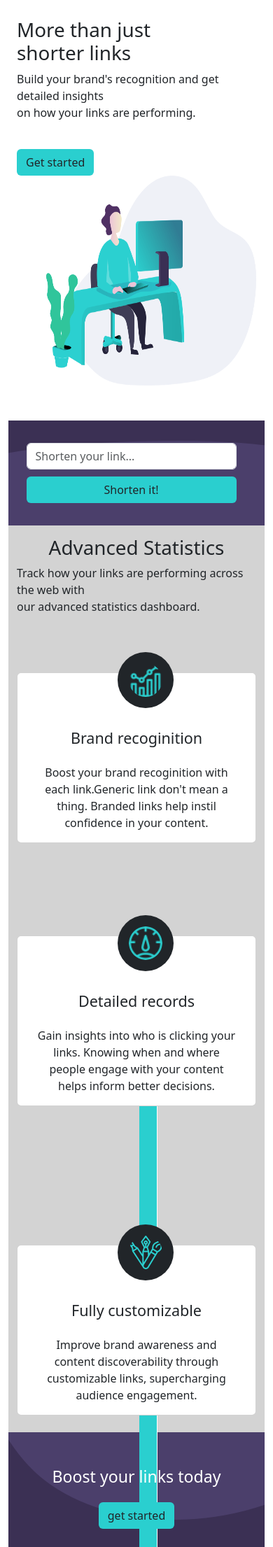
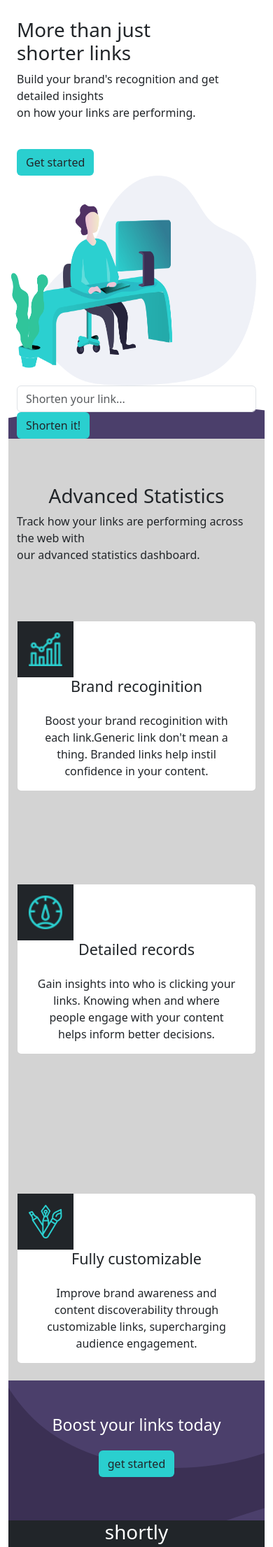
Before and after one commit to vijayasakthip/challenge, a PHP site: page / in a window 390 px wide. Shown: the part 56-2267 px from the top of the page at 70% size. Run offline with PHP 8.4, Linux system fonts and the light colour scheme.

Commit message:
Update and rename index.html to index.php

```diff
--- a/index.html
+++ b/index.php
@@ -1,3 +1,8 @@
+<?php
+session_start();
+
+?>
+
 <!DOCTYPE html>
 <html lang="en">
 <head>
@@ -9,234 +14,36 @@
   <title>Frontend Mentor | Shortly URL shortening API Challenge</title>
   <link href="https://cdn.jsdelivr.net/npm/bootstrap@5.3.3/dist/css/bootstrap.min.css" rel="stylesheet" integrity="sha384-QWTKZyjpPEjISv5WaRU9OFeRpok6YctnYmDr5pNlyT2bRjXh0JMhjY6hW+ALEwIH" crossorigin="anonymous">
   <link rel="stylesheet" href="style.css">
-
-
-
 <style>
-.navbarscustom{
-  background-color: white;
+  .computerimage{
+  height:300px;
+  width:600px;
   }
-@media screen and (max-width:500px){
-  .navbarscustom{
-    background-color:hsl(257, 27%, 26%);
+  @media(max-width:769px){
+    .computerimage{
+    height:300px;
+    width:700px;
   }
   }
-
-
-  .searchbar{
-    width: 400px;
-    margin-right: 40px;
-  }
-@media (max-width:575px){
-.searchbar{
-  width: 450px;
-  margin-left: 30px;
-  margin-bottom: 10px;
+  @media(max-width:426px){
+    .computerimage{
+    height:300px;
+    width:350px;
   }
   }
-@media (max-width:500px){
-  .searchbar{
+  @media(max-width:376px){
+    .computerimage{
+    height:300px;
     width:300px;
-  margin-left: 25px;
-  margin-bottom: 10px;
   }
   }
-
-
-#button{
-  width: 100px;
-  margin-left: 10px;
-
-}
-
-@media (max-width:620px){
-#button{
-width: 100px;
-margin-left: 30px;
+  @media(max-width:320px){
+    .computerimage{
+    height:300px;
+    width:280px;
   }
   }
-
-@media (max-width:590px){
-#button{
-width: 100px;
-margin-left: 50px;
-}
-}
-
-@media (max-width:575px){
-#button{
-width: 450px;
-margin-left: 30px;
-
-}
-}
-
-@media(max-width:500px){
-  #button{
-    width:300px;
-    margin-left:25px ;
-  }
-}
-
-
-.imageback{
-  background-color:hsl(257, 27%, 26%);
-  height: 150px;
-  width: 90%;
- margin-left: 65px;
- position: relative;
- top: 50px;
-
-}
-
-@media (max-width:1100px){
-.imageback{
-  margin: 0px;
-  width: 100%;
-}
-
-}
-@media (max-width:575px){
-.imageback{
-  margin: 0px;
-  width: 100%;
-}
-
-}
-
-@media (max-width:500px){
-.imageback{
-  margin: 0px;
-  width: 100%;
-}
-
-}
-.borderline{
-  border: 1px solid white;
-  background-color: hsl(180, 66%, 49%);
-  width: 80%;
-  height: 20px;
-  position:absolute;
-  top:160%;
-  left: 10%;
-}
-@media (max-width:991px){
-  .borderline{
-border-left: 1px solid hsl(180, 66%, 49%);
-position: absolute;
-top: 240%;
-left: 50%;
-width: 1%;
-height: 800px;
-  }
-}
-@media (max-width:800px){
-  .borderline{
-border-left: 1px solid hsl(180, 66%, 49%);
-position: absolute;
-top: 240%;
-left: 51%;
-width: 1%;
-height: 800px;
-  }
-}
-  @media (max-width:640px){
-  .borderline{
-border-left: 1px solid hsl(180, 66%, 49%);
-position: absolute;
-top: 230%;
-left: 52%;
-width: 1%;
-height: 800px;
-  }
-}
-
-@media (max-width:500px){
-  .borderline{
-border-left: 1px solid hsl(180, 66%, 49%);
-position: absolute;
-top: 175%;
-left: 51%;
-width: 1%;
-height: 900px;
-  }
-}
-
-
-
-.icon1{
-  border-radius: 50%;
-  position: relative;
-  bottom: 30px;
-  left: 20px;
-}
-@media(max-width:991px){
-  .icon1{
-    position: relative;
-    bottom: 30px;
-    left: 47%;
-  }
-
-}
-@media(max-width:500px){
-  .icon1{
-    position: relative;
-    bottom: 30px;
-    left: 42%;
-  }
-
-}
-
-
-.icon2{
-  border-radius: 50%;
-  position: relative;
-  bottom: 30px;
-  left: 25px;
-}
-@media(max-width:991px){
-  .icon2{
-    position: relative;
-    bottom: 30px;
-    left: 47%;
-  }
-}
-@media(max-width:500px){
-  .icon2{
-    position: relative;
-    bottom: 30px;
-    left: 42%;
-  }
-
-}
-
-.icon3{
-  border-radius: 50%;
-  position: relative;
-  bottom: 30px;
-  left: 30px;
-}
-@media(max-width:991px){
-  .icon3{
-    position: relative;
-    bottom: 30px;
-    left: 47%;
-  }
-}
-@media(max-width:500px){
-  .icon3{
-    position: relative;
-    bottom: 30px;
-    left: 42%;
-  }
-
-}
-
-
-
 </style>
-
-
 </head>
 <body >
 
@@ -279,17 +86,30 @@ height: 900px;
           </div>
           <div class="collapse navbar-collapse justify-content-end mx-5  navbarscustom " id="navbarNav">
             <ul class="navbar-nav">
-
+              <?php
+if(isset($_SESSION['userid']) && $_SESSION['userid'] !=''){?>
 <li class="nav-item">
-                <a class="nav-link" style="text-align: center;" href="#" >
+                <a class="nav-link" style="text-align: center;" href="Logout.php" >
+                  <p class="btn" id="log">Logout</p>
+                </a>
+              </li>
+<?php
+}
+else{?>
+ <li class="nav-item">
+                <a class="nav-link" style="text-align: center;" href="login.php" >
                   <p class="btn" id="log">Login</p>
                 </a>
               </li>
               <li class="nav-item">
-                <a class="nav-link" style="text-align: center;" href="#">
+                <a class="nav-link" style="text-align: center;" href="signup.php">
                   <p class="btn" style=" background-color:hsl(180, 66%, 49%);" id="sign">Sign up</p>
                 </a>
               </li>
+<?php
+}
+              ?>
+
 
 
             </ul>
@@ -316,7 +136,7 @@ height: 900px;
   </div>
 
   <div class="col-lg-6 d-flex justify-content-end">
-<img src="images/illustration-working.png" alt="" height="300" width="300">
+<img src="images/illustration-working.png" alt="" class="computerimage" >
   </div>
 </div>
 
@@ -325,11 +145,11 @@ height: 900px;
 
     <div  class="imageback d-flex justify-content-center align-items-center" style="background-image:url(bg-shorten-desktop.png); ">
       <div class="row ">
-        <div class="col-sm-8">
+        <div class="col-md-8">
           <input class="form-control searchbar " type="search" placeholder="Shorten your link..." aria-label="Search" ">
 
         </div>
-        <div class="col-sm-4">
+        <div class="col-md-4">
           <button class="btn "  id="button" type="submit"  style=" background-color:hsl(180, 66%, 49%);">Shorten it!</button>
         </div>
       </div>
@@ -448,7 +268,7 @@ height: 900px;
     <p>Branded Links</p>
     <p>Analytics</p>
   </div>
-  <div class="col-sm-12 col-lg-3" style="text-align: center;">
+  <div class="col-sm-12 col-lg-2" style="text-align: center;">
     <h4>Resources</h4>
     <p>Blog</p>
     <p>Developers</p>
@@ -462,7 +282,7 @@ height: 900px;
     <p>Careers</p>
     <p>Contact</p>
   </div>
-  <div class="col-sm-12 col-lg-2" style="text-align: center;">
+  <div class="col-sm-12 col-lg-3" style="text-align: center;">
 <img src="images/icon-facebook.png" alt="" class="me-3">
 <img src="images/icon-twitter.png" alt="" class="me-3">
 <img src="images/icon-pinterest.png" alt="" class="me-3">
@@ -476,4 +296,5 @@ height: 900px;
 
 </body>
 <script src="https://cdn.jsdelivr.net/npm/bootstrap@5.3.3/dist/js/bootstrap.bundle.min.js" integrity="sha384-YvpcrYf0tY3lHB60NNkmXc5s9fDVZLESaAA55NDzOxhy9GkcIdslK1eN7N6jIeHz" crossorigin="anonymous"></script>
+<script src="https://code.jquery.com/jquery-3.7.1.min.js" integrity="sha256-/JqT3SQfawRcv/BIHPThkBvs0OEvtFFmqPF/lYI/Cxo=" crossorigin="anonymous"></script>
 </html>
```
Lines whose indentation alone changed are shown as unchanged.
